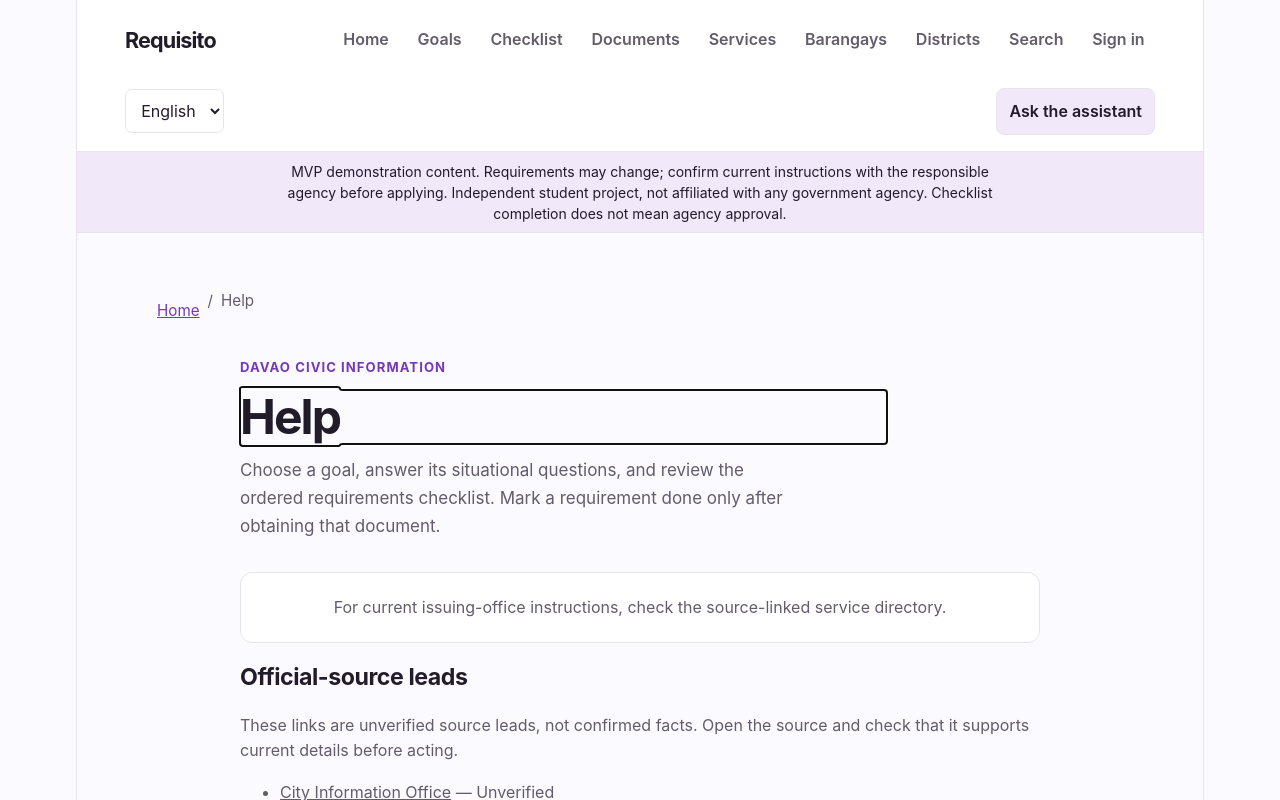
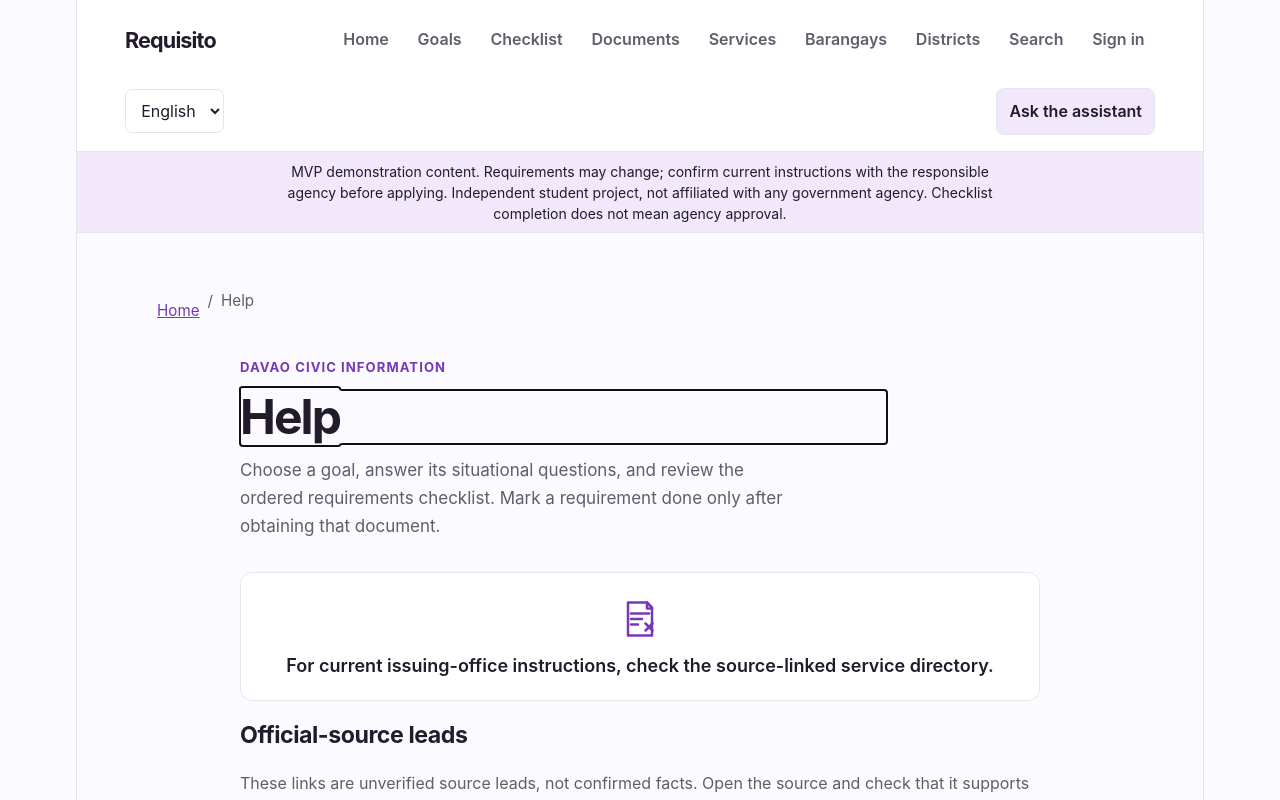
Before and after one commit to UIC-CCS-WEB-DEVELOPMENT-2026-2027/requisito, a React (Vite) app: page /help in a window 1280 px wide. Shown: the top 800 px of the page. Built offline with nearby package versions, Linux system fonts and the light colour scheme.

Commit message:
Build one reusable empty-state component for all pages

```diff
--- a/src/App.css
+++ b/src/App.css
@@ -383,10 +383,36 @@
   padding: 1.2rem;
   text-align: center;
   overflow-wrap: anywhere;
-}
-
-.empty-state p {
-  margin: 0;
+  box-sizing: border-box;
+  display: flex;
+  flex-direction: column;
+  align-items: center;
+  gap: 0.65rem;
+}
+
+.empty-state__icon {
+  width: 3rem;
+  height: 3rem;
+  color: var(--accent);
+  flex: 0 0 auto;
+}
+
+.empty-state__message,
+.empty-state__description {
+  margin: 0;
+}
+
+.empty-state__message {
+  color: var(--text-h);
+  font-size: 1.125rem;
+  font-weight: 600;
+  line-height: 1.4;
+}
+
+.empty-state__description {
+  color: var(--text);
+  font-size: 1rem;
+  line-height: 1.5;
 }
 
 .goal-grid li {
--- a/src/components/EmptyState.jsx
+++ b/src/components/EmptyState.jsx
@@ -1,11 +1,26 @@
 import { useLanguage } from '../i18n/LanguageContext.jsx'
 
-function EmptyState({ message }) {
+function EmptyState({ message, description }) {
   const { t } = useLanguage()
 
   return (
     <div className="empty-state" role="status">
-      <p>{message ?? t('emptyState.noRecords')}</p>
+      <svg
+        className="empty-state__icon"
+        viewBox="0 0 48 48"
+        fill="none"
+        stroke="currentColor"
+        strokeLinecap="round"
+        strokeLinejoin="round"
+        aria-hidden="true"
+        focusable="false"
+      >
+        <path d="M15 18.5h18M15 24h11M15 29.5h7" strokeWidth="2.5" />
+        <path d="M12 7.5h19l5 5v28H12z" strokeWidth="2.5" />
+        <path d="M31 7.5v6h5M29.5 28.5l7 7M36.5 28.5l-7 7" strokeWidth="2.5" />
+      </svg>
+      <p className="empty-state__message">{message ?? t('emptyState.noRecords')}</p>
+      {description != null && <p className="empty-state__description">{description}</p>}
     </div>
   )
 }
```
Also changed, not shown: 1 other file (tests, documents, lock files or other folders).
